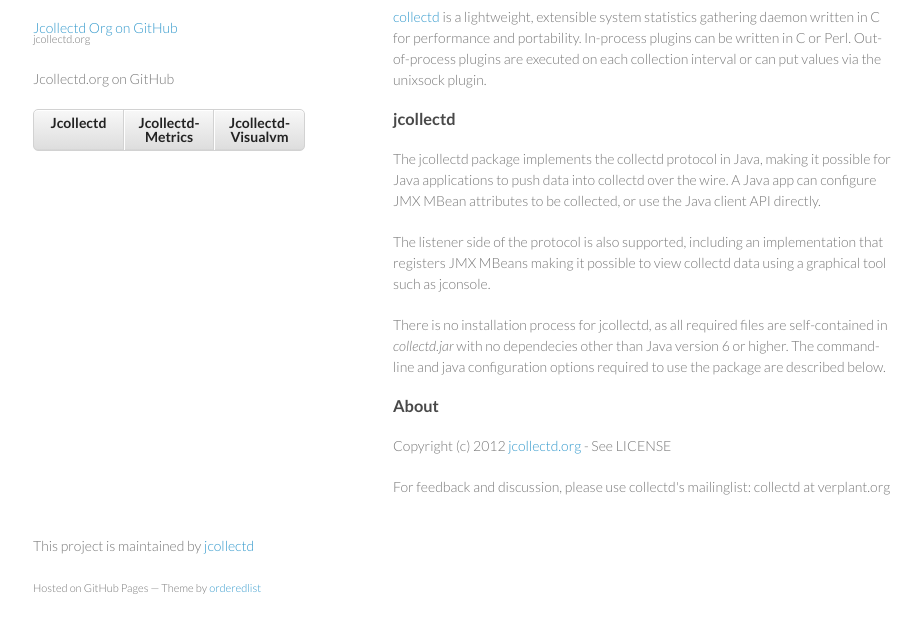
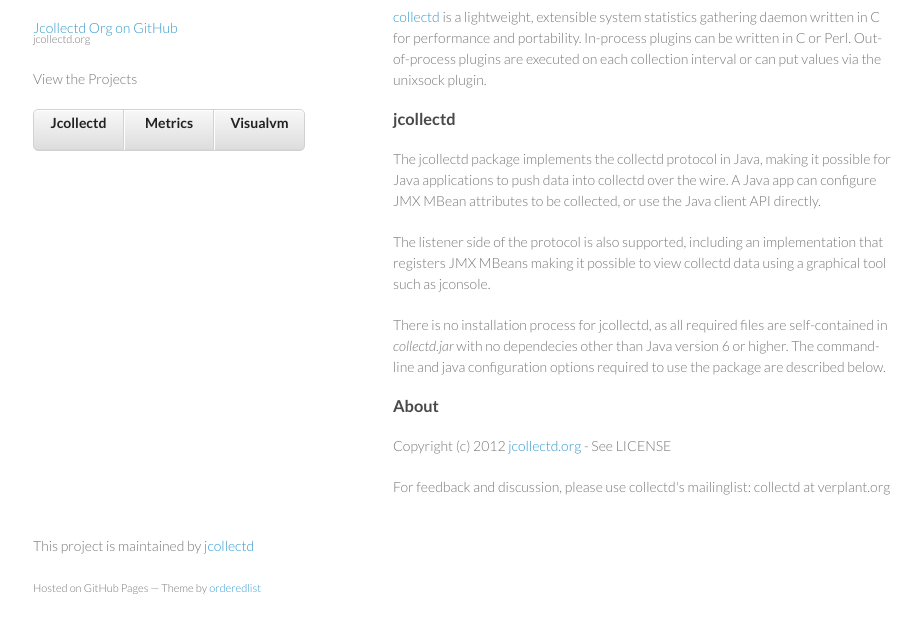
Before and after one commit to jcollectd/jcollectd.github.io, a plain HTML site: page index.html in a window 1280 px wide. Shown: the part 133-766 px from the top of the page, without its empty margins (177-1098 px from the left). Drawn offline with Linux system fonts and the light colour scheme.

Commit message:
change links and description

```diff
--- a/index.html
+++ b/index.html
@@ -18,14 +18,13 @@
         <h1>Jcollectd</h1>
         <p>Java integration for collectd</p>
 
-        <p class="view"><a href="https://github.com/jcollectd/jcollectd">Jcollectd Org on GitHub <small>jcollectd.org</small></a></p>
+        <p class="view"><a href="https://github.com/jcollectd">Jcollectd Org on GitHub <small>jcollectd.org</small></a></p>
 
-
-        <p class="view">Jcollectd.org on GitHub</p>
+        <p class="view">View the Projects</p>
         <ul>
           <li><a href="https://github.com/jcollectd/jcollectd"><strong>Jcollectd</strong></a></li>
-          <li><a href="https://github.com/jcollectd/jcollectd-metrics"><strong>Jcollectd-Metrics</strong></a></li>
-          <li><a href="https://github.com/jcollectd/jcollectd-visualvm"><strong>Jcollectd-Visualvm</strong></a></li>
+          <li><a href="https://github.com/jcollectd/jcollectd-metrics"><strong>Metrics</strong></a></li>
+          <li><a href="https://github.com/jcollectd/jcollectd-visualvm"><strong>Visualvm</strong></a></li>
         </ul>
       </header>
       <section>
```
